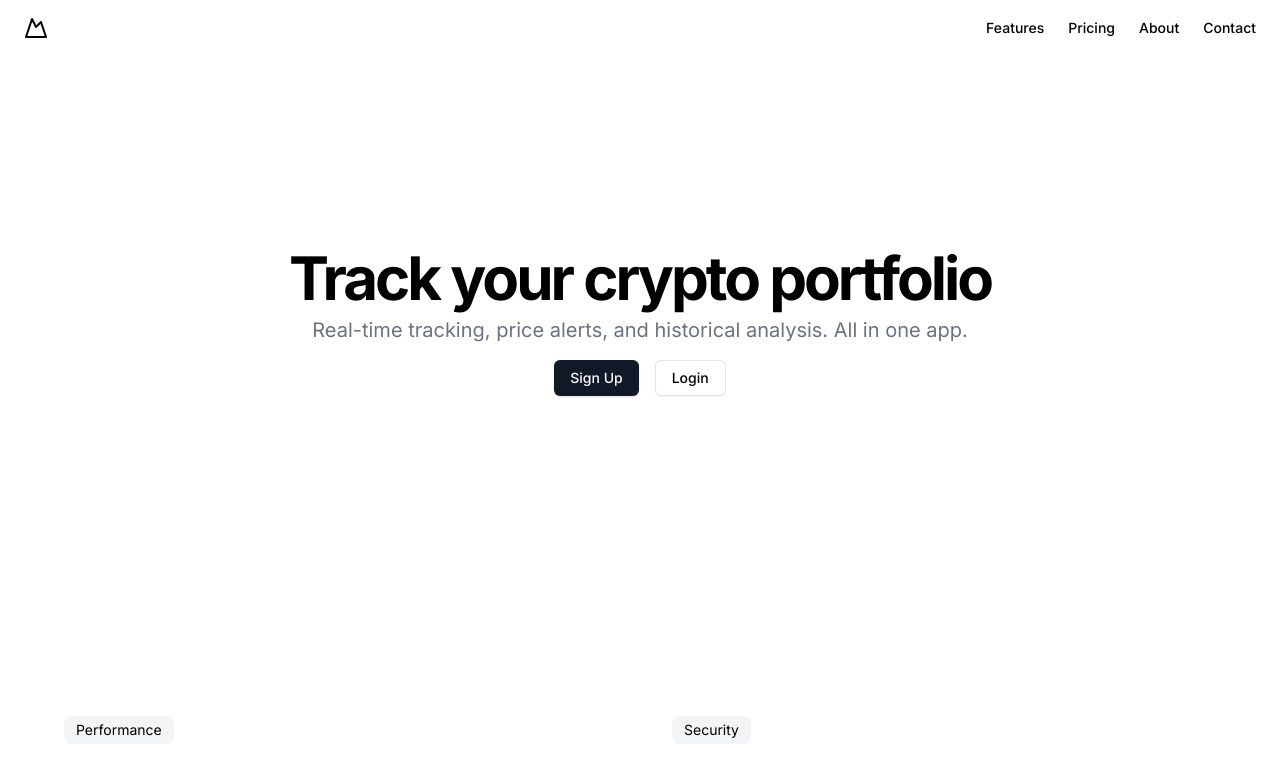
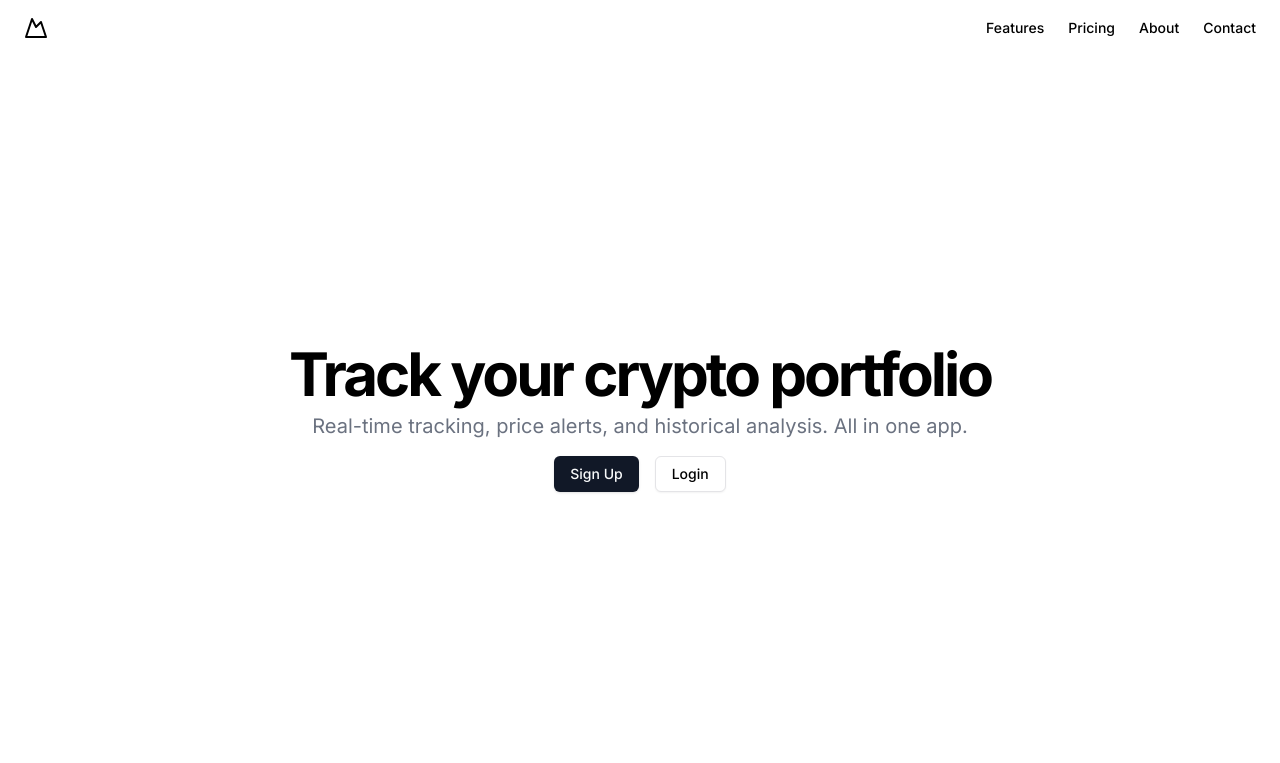
Before and after one commit to ArshaanB/wallet-base, a Next.js app: page / in a window 1280 px wide. Shown: the top 763 px of the page. Built offline with nearby package versions, Linux system fonts and the light colour scheme.

Commit message:
updating landing-page and viewport of div

```diff
--- a/components/landing-page.tsx
+++ b/components/landing-page.tsx
@@ -5,10 +5,11 @@ import { Button } from "@/components/ui/button";
 export function LandingPage() {
   return (
     <div className="flex flex-col min-h-[100dvh]">
+      <div className="h-[100vh]">
         <header className="px-4 lg:px-6 h-14 flex items-center">
           <Link className="flex items-center justify-center" href="#">
             <MountainIcon className="h-6 w-6" />
-          <span className="sr-only">Acme Inc</span>
+            <span className="sr-only">My Crypto DB</span>
           </Link>
           <nav className="ml-auto flex gap-4 sm:gap-6">
             <Link
@@ -37,8 +38,7 @@ export function LandingPage() {
             </Link>
           </nav>
         </header>
-      <main className="flex-1">
-        <section className="w-full py-6 sm:py-12 md:py-24 lg:py-32 xl:py-48">
+        <section className="w-full py-12 sm:py-24 md:py-36 lg:py-48 xl:py-72">
           <div className="px-4 md:px-6">
             <div className="flex flex-col items-center space-y-4 text-center">
               <div className="space-y-2">
@@ -67,6 +67,8 @@ export function LandingPage() {
             </div>
           </div>
         </section>
+      </div>
+      <main className="flex-1 ">
         <section className="w-full py-12 md:py-24 lg:py-32">
           <div className="px-4 md:px-6">
             <div className="grid gap-10 sm:px-10 md:gap-16 md:grid-cols-2">
```
Lines whose indentation alone changed are shown as unchanged.
